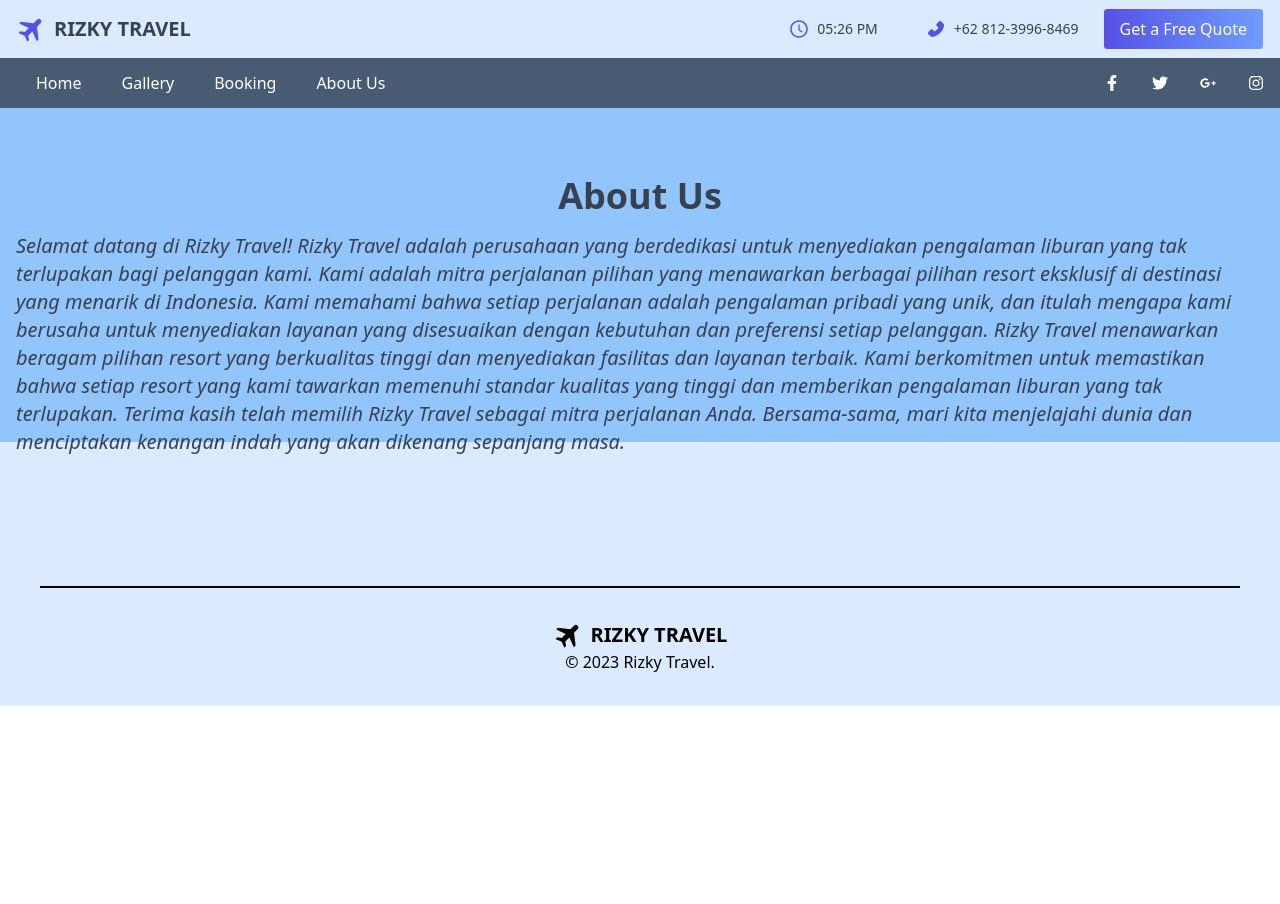
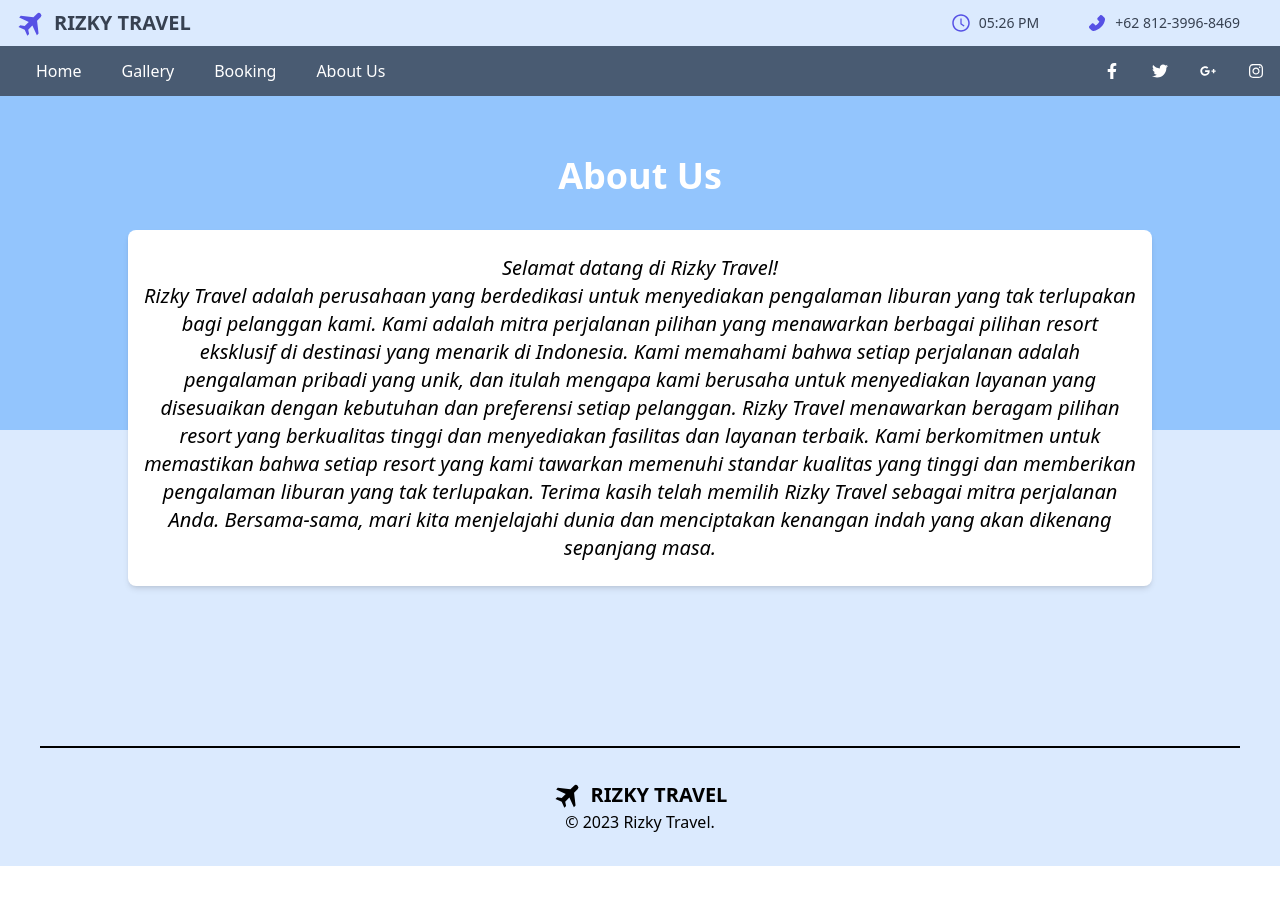
Before and after one commit to BuzanKun/Project-Webpro, a React (Create React App) app: page /About in a window 1280 px wide. Shown: the top 904 px of the page. Built offline with nearby package versions, Linux system fonts and the light colour scheme.

Commit message:
Change About Us and Delete "Free Quote" Button

```diff
--- a/src/components/TopBar.jsx
+++ b/src/components/TopBar.jsx
@@ -51,7 +51,6 @@ const TopBar = () => {
           />
           <p className="text-sm text-gray-700">+62 812-3996-8469</p>
         </div>
-        <button className="rounded">Get a Free Quote</button>
       </div>
     </div>
   );
--- a/src/pages/About.jsx
+++ b/src/pages/About.jsx
@@ -2,35 +2,21 @@ import React from 'react'
 
 const About = () => {
   return (
-    <div className=''>
-      <div className="w-full h-96 bg-blue-300">
-      </div>
-      <div className='m-auto items-center'>
-          <div className='absolute top-[20%] w-full md:-[50%] h-full flex flex-col text-gray-700 p-4 items-center'>
+      <div className="">
+        <div className="w-full h-96 bg-blue-300"></div>
+        <div className="flex justify-center">
+          <div className='absolute top-[17.5%] w-full md:-[50%] h-full flex flex-col text-white p-4 items-center'>
             <h1 className="font-bold text-4xl">About Us</h1>
-            <p className="text-xl py-4 italic">
-              Selamat datang di Rizky Travel! Rizky Travel adalah perusahaan yang
-              berdedikasi untuk menyediakan pengalaman liburan yang tak terlupakan
-              bagi pelanggan kami. Kami adalah mitra perjalanan pilihan yang
-              menawarkan berbagai pilihan resort eksklusif di destinasi yang
-              menarik di Indonesia. Kami memahami bahwa setiap perjalanan adalah
-              pengalaman pribadi yang unik, dan itulah mengapa kami berusaha untuk
-              menyediakan layanan yang disesuaikan dengan kebutuhan dan preferensi
-              setiap pelanggan. Rizky Travel menawarkan beragam pilihan resort
-              yang berkualitas tinggi dan menyediakan fasilitas dan layanan
-              terbaik. Kami berkomitmen untuk memastikan bahwa setiap resort yang
-              kami tawarkan memenuhi standar kualitas yang tinggi dan memberikan
-              pengalaman liburan yang tak terlupakan. Terima kasih telah memilih
-              Rizky Travel sebagai mitra perjalanan Anda. Bersama-sama, mari kita
-              menjelajahi dunia dan menciptakan kenangan indah yang akan dikenang
-              sepanjang masa.
+          </div>
+          <div className="w-full md:max-w-5xl bg-white md:mt-[-200px] m-4 py-2 px-4 rounded-lg shadow-md">
+            <p className="text-xl py-4 italic text-center">
+              Selamat datang di Rizky Travel!<br/>Rizky Travel adalah perusahaan yang berdedikasi untuk menyediakan pengalaman liburan yang tak terlupakan bagi pelanggan kami. Kami adalah mitra perjalanan pilihan yang menawarkan berbagai pilihan resort eksklusif di destinasi yang menarik di Indonesia. Kami memahami bahwa setiap perjalanan adalah pengalaman pribadi yang unik, dan itulah mengapa kami berusaha untuk menyediakan layanan yang disesuaikan dengan kebutuhan dan preferensi setiap pelanggan. Rizky Travel menawarkan beragam pilihan resort yang berkualitas tinggi dan menyediakan fasilitas dan layanan terbaik. Kami berkomitmen untuk memastikan bahwa setiap resort yang kami tawarkan memenuhi standar kualitas yang tinggi dan memberikan pengalaman liburan yang tak terlupakan. Terima kasih telah memilih Rizky Travel sebagai mitra perjalanan Anda. Bersama-sama, mari kita menjelajahi dunia dan menciptakan kenangan indah yang akan dikenang sepanjang masa.
             </p>
           </div>
+        </div>
+        <div className="max-w-[1140px] mx-auto p-4 py-16"></div>
       </div>
-      <div className='max-w-[1140px] m-auto w-full p-4 py-16'>
-      </div>
-    </div>
-  )
-}
+    );
+  };
 
 export default About
```
